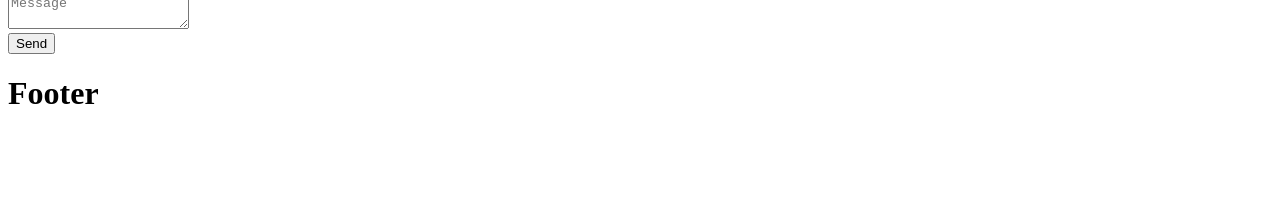
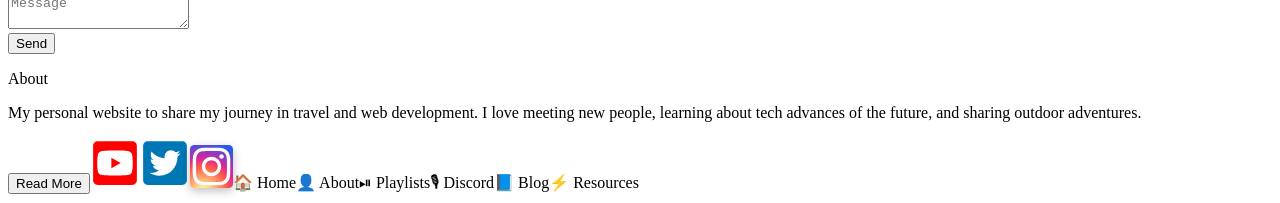
Before and after one commit to timh1203/tdNet2, a Next.js app: page / in a window 1280 px wide. Shown: the part 1069-1272 px from the top of the page. Before the commit the page ends 1203 px from the top, so only its background shows below. Built offline with nearby package versions, Linux system fonts and the light colour scheme; no server answers.

Commit message:
Add basic content for footer

```diff
--- a/src/components/libs/Footer/index.js
+++ b/src/components/libs/Footer/index.js
@@ -1,6 +1,22 @@
+// LOCAL
+import Social from '../Social'
+import Menu from '../Menu'
+
+const About = () => {
+  return (
+    <>
+      <p>About</p>
+      <p>My personal website to share my journey in travel and web development. I love meeting new people, learning about tech advances of the future, and sharing outdoor adventures.</p>
+      <button>Read More</button>
+    </>
+  )
+}
+
 const Footer = () => (
   <main className="Footer">
-    <h1>Footer</h1>
+    <About />
+    <Social />
+    <Menu />
   </main>
 )
 
```
